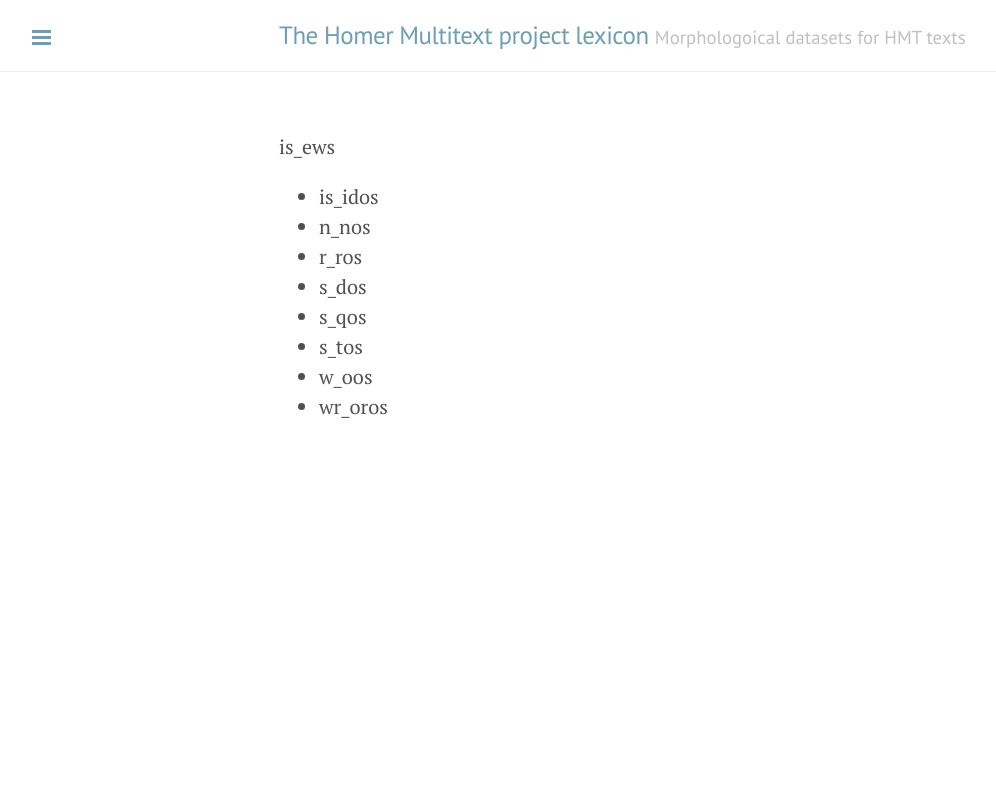
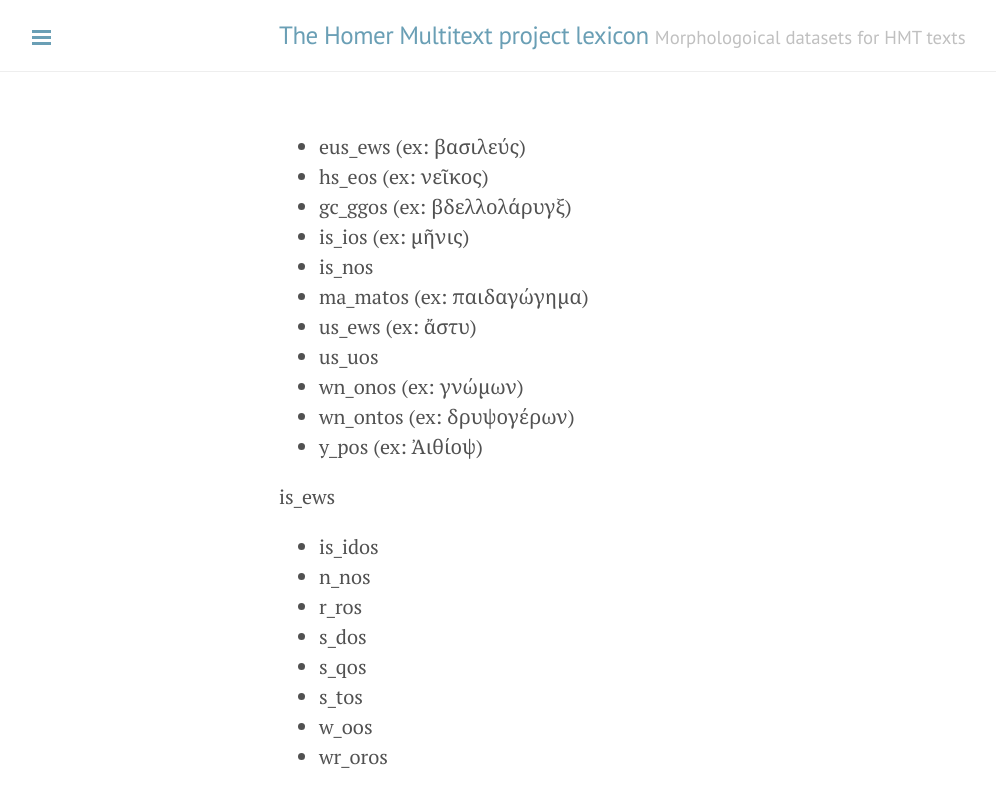
Before and after one commit to homermultitext/closed-hmt-lexicon, a Jekyll site: the page built from docs/stemclasses/to-add.md, in a window 1280 px wide. Shown: the top 807 px of the page, without its empty margins (1-997 px from the left). Built offline with Jekyll 4.4.1, drawn with Linux system fonts in a browser that asks for light colours; our own code applies the rules of GitHub Pages for plain Markdown files.

```diff
--- a/docs/stemclasses/to-add.md
+++ b/docs/stemclasses/to-add.md
@@ -1,3 +1,16 @@
+
+- eus_ews (ex: βασιλεύς)
+- hs_eos (ex: νεῖκος)
+- gc_ggos (ex: βδελλολάρυγξ)
+- is_ios (ex: μῆνις)
+- is_nos
+- ma_matos (ex: παιδαγώγημα)
+- us_ews (ex: ἄστυ)
+- us_uos
+- wn_onos (ex: γνώμων)
+- wn_ontos (ex: δρυψογέρων)
+- y_pos (ex: Ἀιθίοψ)
+
 
 is_ews
 - is_idos
```
Also changed, not shown: docs/stemclasses/nouns.md (added, +8 -0 lines), src/main/tut/stemclasses/nouns.md (added, +8 -0 lines), src/main/tut/stemclasses/to-add.md (+13 -0 lines), README.md, 1 other file.
